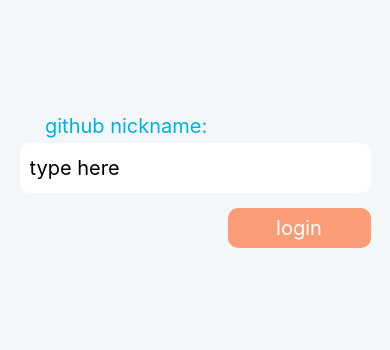
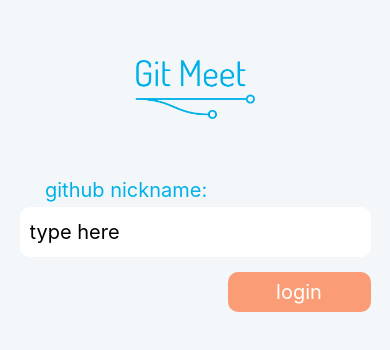
Before and after one commit to filipecancio/git-meet-react-native, a React Native app: screen / in a window 390 px wide. Shown: the part 236-586 px from the top of the page. Built offline with nearby package versions, Linux system fonts and the light colour scheme.

Commit message:
finalização de componentes da pagina de login

```diff
--- a/src/pages/Login/index.tsx
+++ b/src/pages/Login/index.tsx
@@ -1,6 +1,7 @@
 import { StatusBar } from 'expo-status-bar';
 import React from 'react';
-import { Container,Label,Input,Submit,Subtitle } from './styles';
+import { Container,Logo,Label,Input,Submit,Subtitle } from './styles';
+import logo from '../../util/png/logo.png';
 
 
 const index: React.FC = () => {
@@ -9,6 +10,7 @@ const index: React.FC = () => {
         <>
             <Container>
               <StatusBar style="auto" />
+              <Logo source={logo}/>
               <Label>
                 github nickname:
               </Label>
--- a/src/pages/Login/styles.ts
+++ b/src/pages/Login/styles.ts
@@ -5,6 +5,12 @@ export const Container = styled.View`
     flex: 1;
     align-items:center;
     justify-content:center;
+`;
+export const Logo = styled.Image`
+    width: 120px;
+    height: 77px;
+    margin-bottom: 50px;
+    resize-mode:contain;
 `;
 export const Label = styled.Text`
     width: 300px;
--- a/tsconfig.json
+++ b/tsconfig.json
@@ -8,5 +8,6 @@
     "skipLibCheck": true,
     "resolveJsonModule": true,
     "strict": true
-  }
+  },
+  "include": ["src/components", "src/custom.d.ts"]
 }
```
Also changed, not shown: custom.d.ts (added, +8 -0 lines), src/util/png/logo.png (added).
